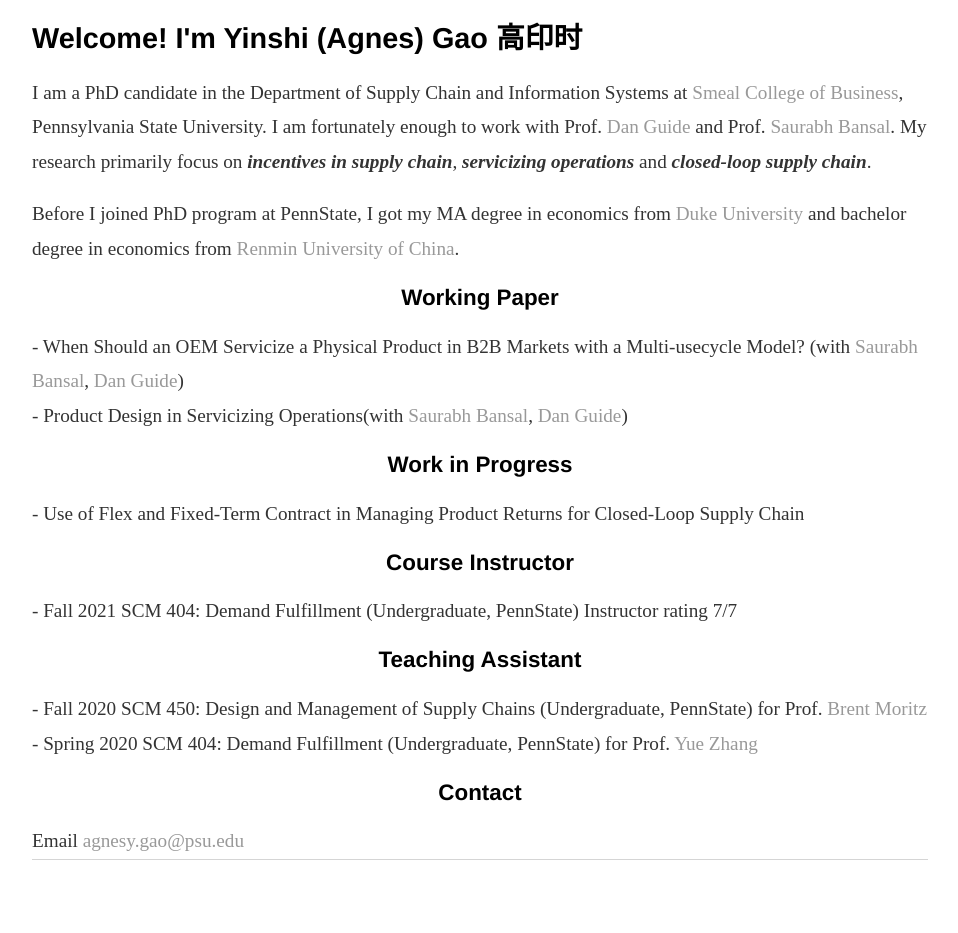
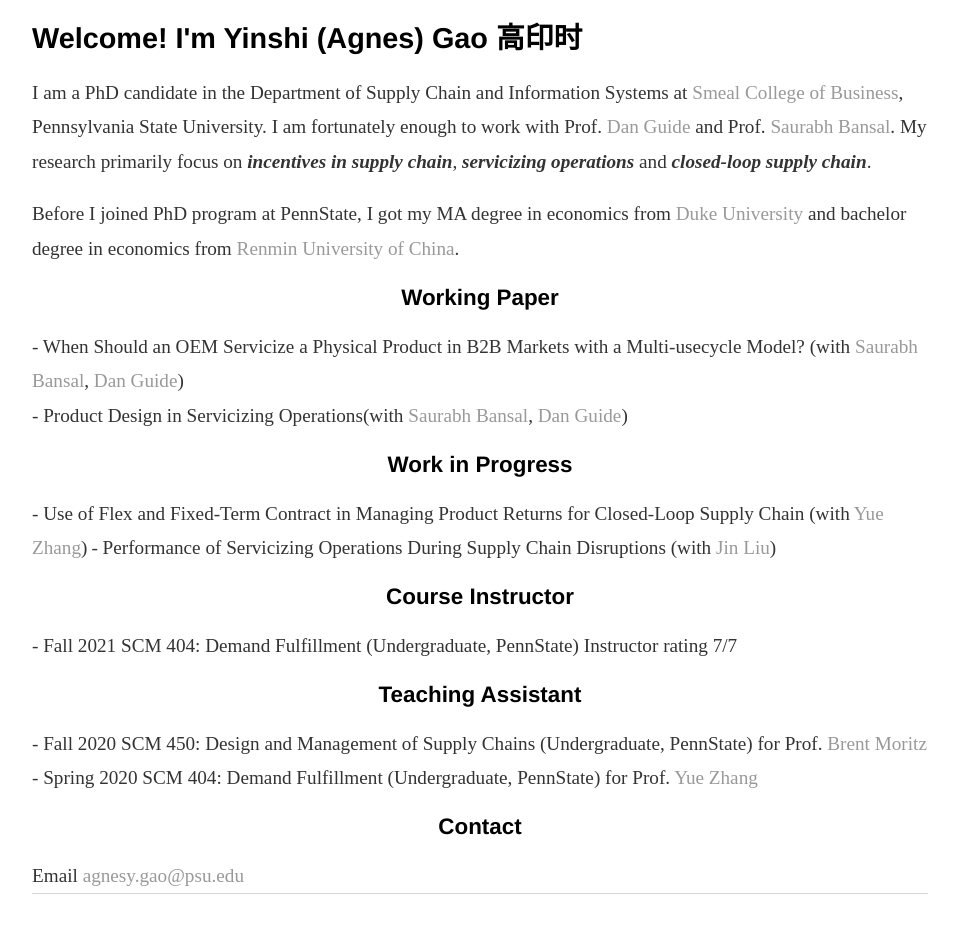
Before and after one commit to yinshi-gao/yinshi-gao.github.io, a Jekyll site: the page built from index.html, in a window 1280 px wide, cut to the strip 375-1329 px from the top of the page. Shown: the top 933 px of the strip, without its empty margins (160-1118 px from the left). Built offline with Jekyll 4.4.1, drawn with Linux system fonts in a browser that asks for light colours.

Commit message:
Update index.html

```diff
--- a/index.html
+++ b/index.html
@@ -20,7 +20,10 @@
 	<p2>- Product Design in Servicizing Operations(with <a href="https://directory.smeal.psu.edu/sub32">Saurabh Bansal</a>, <a href="http://www.personal.psu.edu/drg16/">Dan Guide</a>)
 	</p2>
 	<h2>Work in Progress</h2>
-	<p2>- Use of Flex and Fixed-Term Contract in Managing Product Returns for Closed-Loop Supply Chain</p2>
+	<p2>- Use of Flex and Fixed-Term Contract in Managing Product Returns for Closed-Loop Supply Chain
+		(with <a href="https://sites.google.com/site/yuezhangfuqua/">Yue Zhang</a>)</p2>
+	<p2>- Performance of Servicizing Operations During Supply Chain Disruptions
+		(with <a href="https://sites.google.com/view/jinliusite/">Jin Liu</a>)</p2>
 	<h2>Course Instructor</h2>
 	<p2>- Fall 2021 SCM 404: Demand Fulfillment (Undergraduate, PennState) Instructor rating 7/7</p2>
 	<h2>Teaching Assistant</h2>
```
